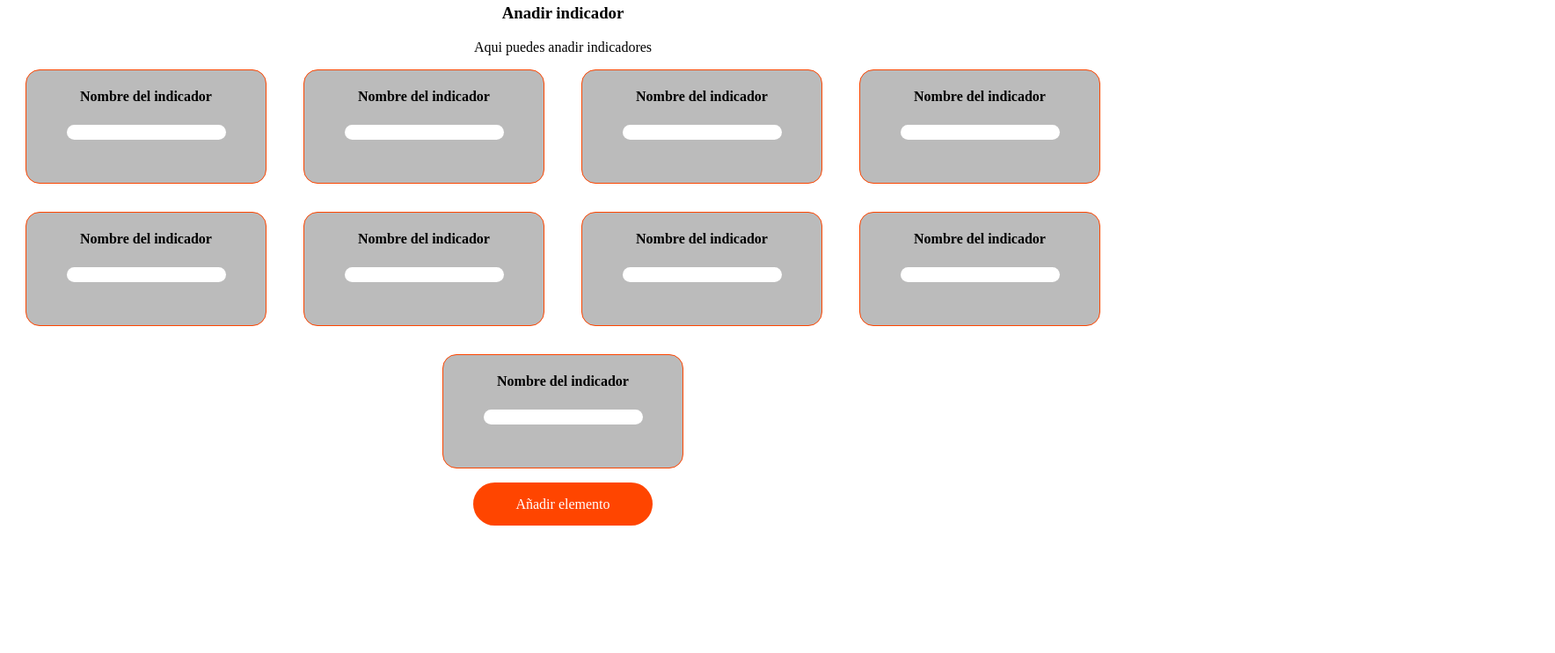
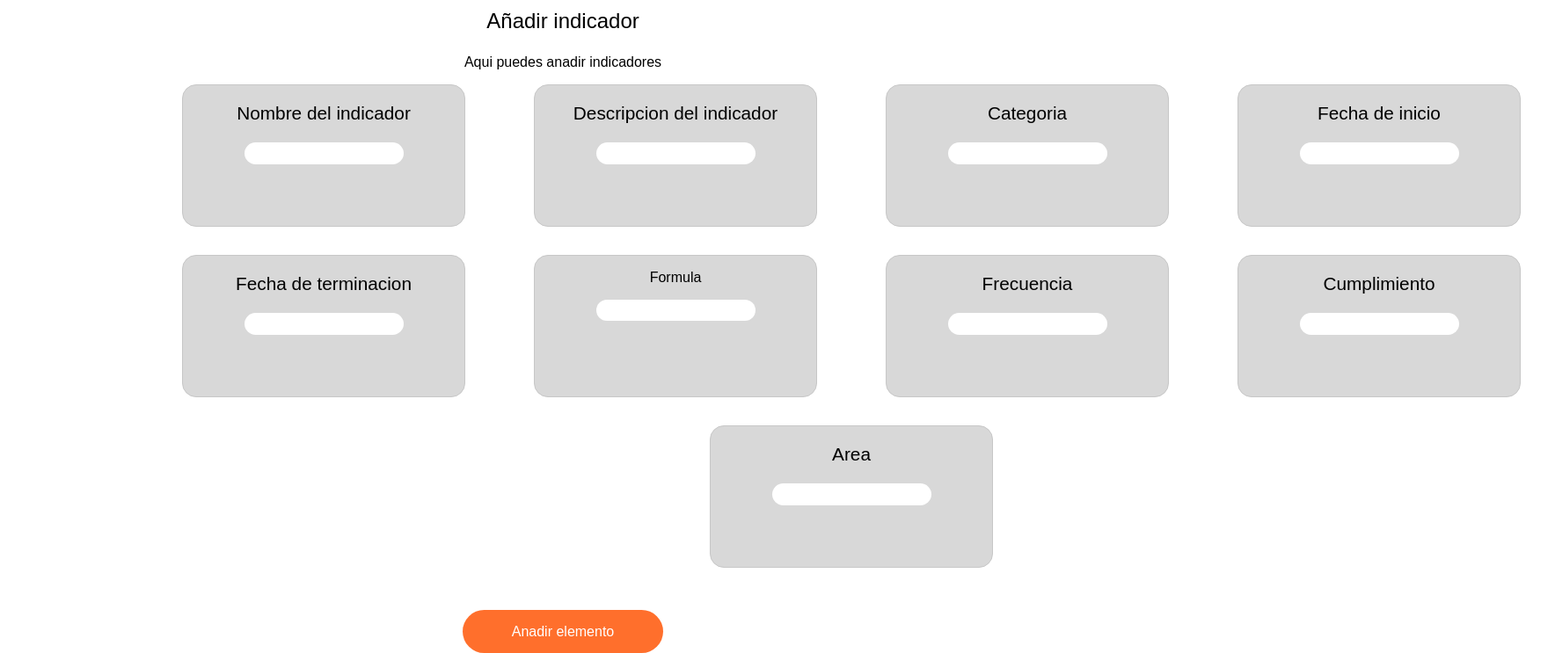
Before and after one commit to JaynAP1/PROYECTO-FILTRO_CORREAJERXON_JEANGUERRERO, a plain HTML site: page Paginas/Añadir.html in a window 1280 px wide. Shown: the part 62-805 px from the top of the page at 88% size, 1768 px wide, since content can reach past the window. Drawn offline with Linux system fonts and the light colour scheme.

Commit message:
ajuste de tamaño de cuadros

```diff
--- a/Paginas/Añadir.html
+++ b/Paginas/Añadir.html
@@ -4,7 +4,7 @@
     <meta charset="UTF-8">
     <meta name="viewport" content="width=device-width, initial-scale=1.0">
     <title>Añadir</title>
-    <link rel="stylesheet" href="/css/Añadir.css">
+    <link rel="stylesheet" href="../css/Añadir.css">
 </head>
 <body>
     <div class="general">
@@ -41,49 +41,49 @@
             </div>
         </center>
         <div class="Text">
-            <h3>Anadir indicador</h3>
+            <p id="lIndicador">Añadir indicador</p>
             <p>Aqui puedes anadir indicadores</p>
         </div>
         <div class="Entradas">
             <div class="E1">
-                <h4>Nombre del indicador</h4>
+                <p class="lele">Nombre del indicador</p>
                 <input type="text">
             </div>
             <div class="E2">
-                <h4>Nombre del indicador</h4>
+                <p class="lele">Descripcion del indicador</p>
                 <input type="text">
             </div>
             <div class="E3">
-                <h4>Nombre del indicador</h4>
+                <p class="lele">Categoria</p>
                 <input type="text">
             </div>
             <div class="E4">
-                <h4>Nombre del indicador</h4>
+                <p class="lele">Fecha de inicio</p>
                 <input type="text">
             </div>
             <div class="E5">
-                <h4>Nombre del indicador</h4>
+                <p class="lele">Fecha de terminacion</p>
                 <input type="text">
             </div>
             <div class="E6">
-                <h4>Nombre del indicador</h4>
+                <p>Formula</p>
                 <input type="text">
             </div>
             <div class="E7">
-                <h4>Nombre del indicador</h4>
+                <p class="lele">Frecuencia</p>
                 <input type="text">
             </div>
             <div class="E8">
-                <h4>Nombre del indicador</h4>
+                <p class="lele">Cumplimiento</p>
                 <input type="text">
             </div>
             <div class="E9">
-                <h4>Nombre del indicador</h4>
+                <p class="lele">Area</p>
                 <input type="text">
             </div>
         </div>
         <div class="Btn">
-            <a href="">Añadir elemento</a>
+            <a href="">Anadir elemento</a>
         </div>
 </body>
 </html>
--- a/css/Añadir.css
+++ b/css/Añadir.css
@@ -1,3 +1,12 @@
+body{
+    font-family: Arial, Helvetica, sans-serif;
+}
+
+.Entradas{
+    padding-left: 10em;
+    width: 100em;
+}
+
 header{
     display: flex;
     justify-content:space-around
@@ -11,6 +20,15 @@ header a{
     color: black;
     margin-left: 1em;
 }
+
+#lIndicador{
+    font-size: 1.5em;
+}
+
+.lele{
+    font-size: 1.3em;
+}
+
 .Linea{
     background-color: gray;
     height: 0.1em;
@@ -19,16 +37,17 @@ header a{
     text-align: center;
 }
 .E1, .E2, .E3, .E4, .E5, .E6, .E7, .E8, .E9{
-    background-color: rgb(187, 187, 187);
-    width: 17em;
-    height: 8em;
+    background-color: rgb(216, 216, 216);
+    width: 20em;
+    height: 10em;
     text-align: center;
     border-radius: 1em;
-    border: 1px solid orangered;
+    border: 1px solid #c7c7c7;
     margin-bottom: 2em;
 }
 .E1 input ,.E2 input, .E3 input, .E4 input, .E5 input, .E6 input, .E7 input, .E8 input, .E9 input{
     border: none;
+    height: 1.7em;
     border-radius: 1em;
 }
 .Entradas{
@@ -37,12 +56,13 @@ header a{
     justify-content: space-around;
 }
 .Btn{
+    margin-top: 2em;
     text-align: center;
 }
 .Btn a{
     text-decoration: none;
     color: white;
-    background-color: orangered;
-    padding: 1em 3em;
+    background-color: #ff6f2c;
+    padding: 1em 3.5em;
     border-radius: 2em;
 }
```
